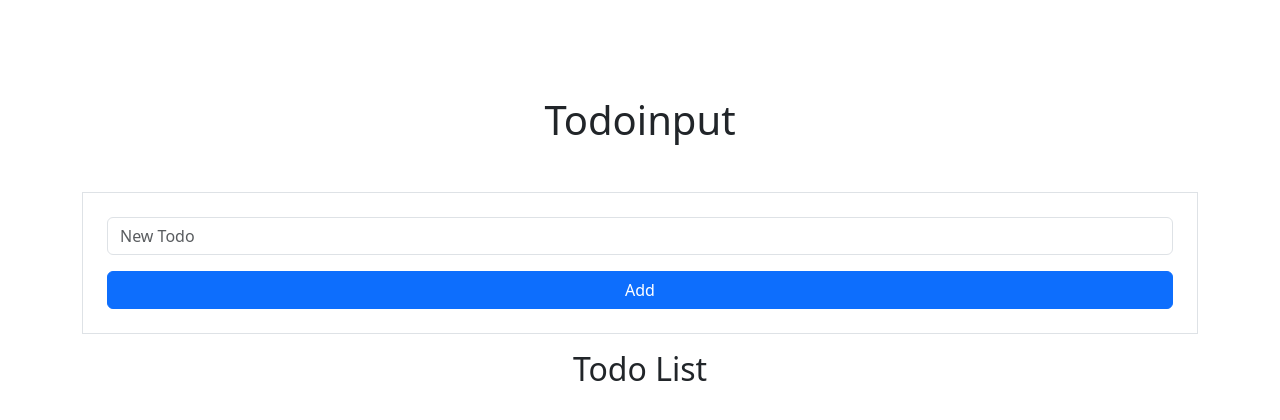
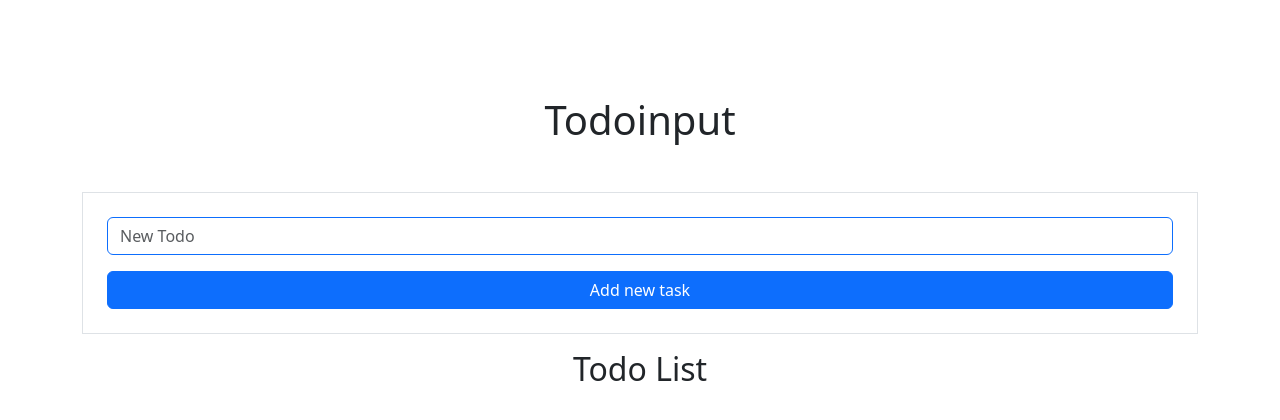
Before and after one commit to Raghadkmail/JAVASCREPT, a plain HTML site: page index.html in a window 1280 px wide. Drawn offline with nearby package versions, Linux system fonts and the light colour scheme; some packages are replaced by stand-ins of ours; a script that the page names is missing.

Commit message:
“updet”

```diff
--- a/index.html
+++ b/index.html
@@ -30,10 +30,10 @@
 
   <form id="add-form" class="border p-4 align-items-center w-100 m-auto">
   <div class="w-100">
-    <input type="text" class="form-control" id="taskInput" placeholder="New Todo" />
+    <input type="text" class="form-control border-primary" id="taskInput" placeholder="New Todo" />
     <span class="text-small text-danger" id="errorMessage"></span>
   </div>
-  <button type="submit" id="addTaskBtn" class="btn btn-primary px-4 mt-3 w-100">Add</button>
+  <button type="submit" id="addTaskBtn" class="btn btn-primary px-4 mt-3 w-100">Add new task</button>
 </form>
 
 <div class="container mt-3">
```
